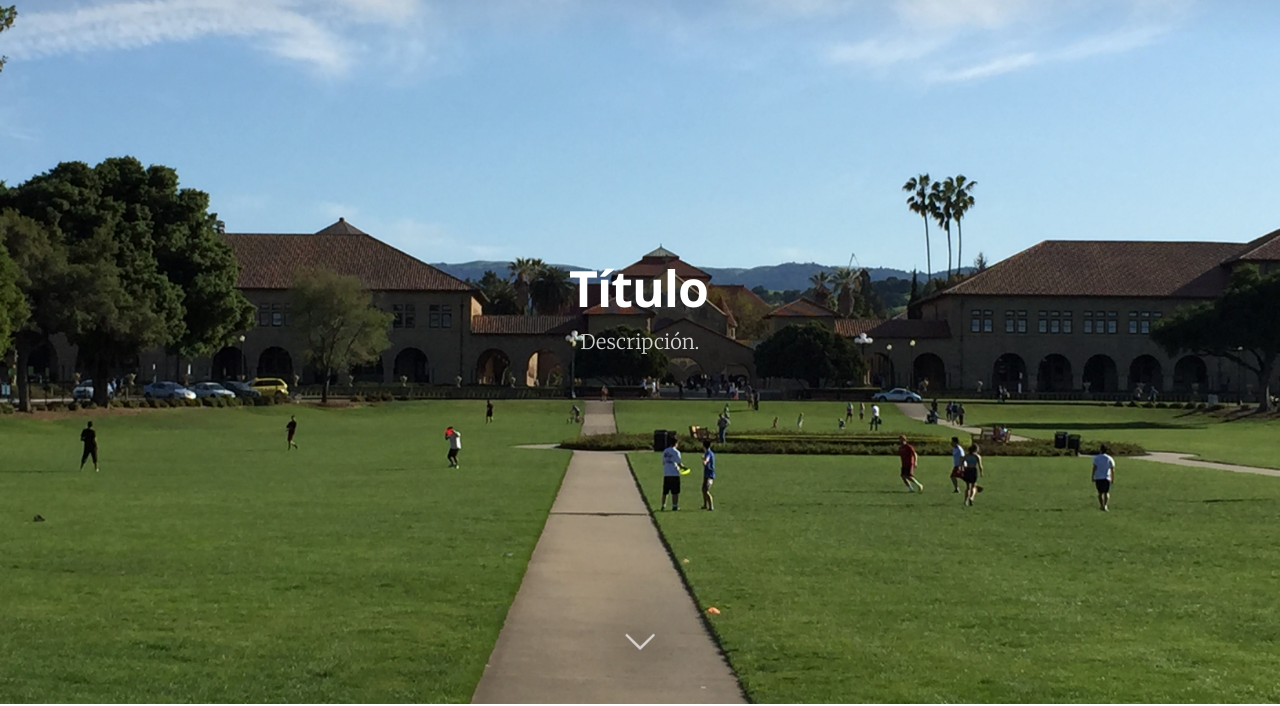
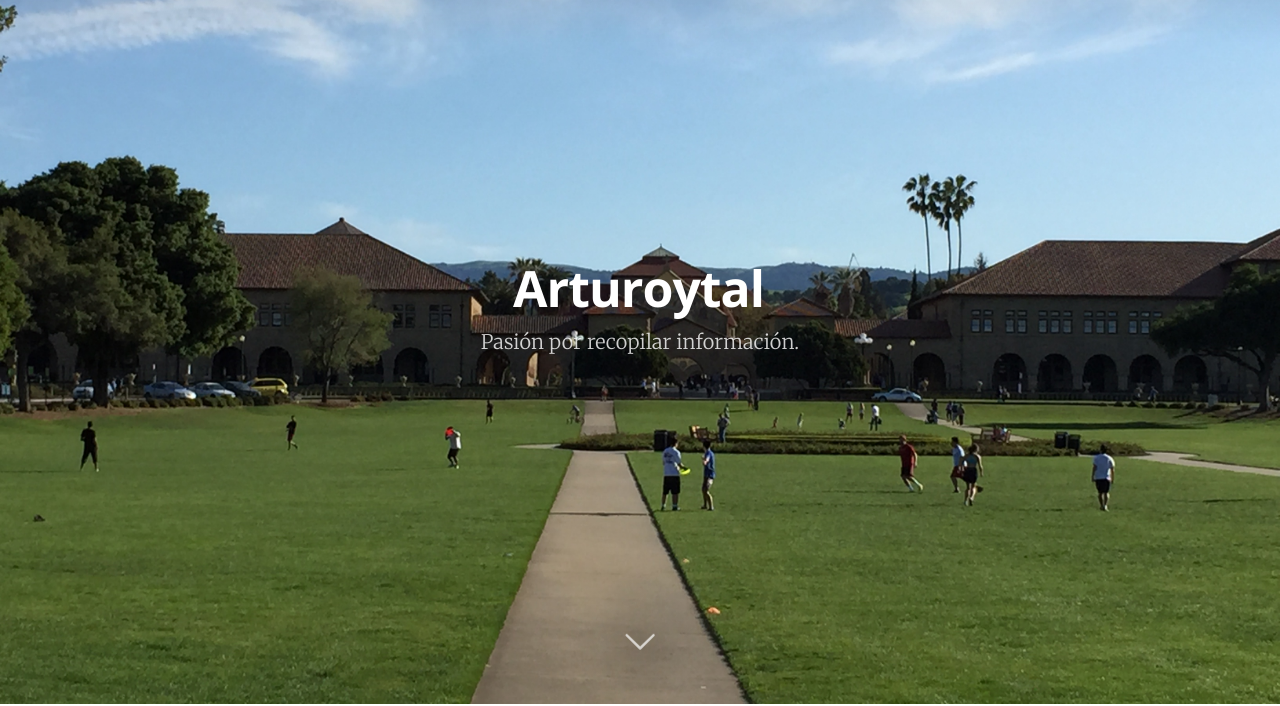
Before and after one commit to arturoytal/Platzi, a plain HTML site: page git/index.html in a window 1280 px wide. Shown: the part 96-802 px from the top of the page. Drawn offline with nearby package versions, Linux system fonts and the light colour scheme.

Commit message:
gh pages

```diff
--- a/git/index.html
+++ b/git/index.html
@@ -7,7 +7,7 @@
 
     <meta charset="utf-8">
 
-    <title>Ejercicio</title>
+    <title>Arturoytal! Pasión por recopilar información!</title>
     <meta name="description" content="Ejercicio del Curso Profesional de GIT y GitHub.">
     <meta http-equiv="Content-Type" content="text/html" charset="UTF-8" />
     <meta http-equiv="X-UA-Compatible" content="IE=edge,chrome=1" />
@@ -19,8 +19,8 @@
     <meta property="og:type" content="website">
     <meta property="og:title" content="Ejercicio">
     <meta property="og:description" content="Descripción">
-    <meta property="og:url" content="http://localhost:2368/">
-    <meta property="og:image" content="http://localhost:2368/content/images/2016/01/IMG_0022.JPG">
+    <meta property="og:url" content="http://arturoytal.github.io/Platzi/">
+    <meta property="og:image" content="">
 
     </script>
 
@@ -36,7 +36,7 @@
 <!-- Favicons
   ================================================== -->
 
-    <link rel="shortcut icon" href="/assets/images/mike.ico" type="image/x-icon">
+    <link rel="shortcut icon" href="/assets/images/arturoytal.ico" type="image/x-icon">
 
 
 <!-- CSS
@@ -75,8 +75,8 @@
             </nav>
             <div class="vertical">
                 <div class="main-header-content inner">
-                    <h1 class="page-title">Título</h1>
-                    <h2 class="page-description">Descripción.</h2>
+                    <h1 class="page-title">Arturoytal</h1>
+                    <h2 class="page-description">Pasión por recopilar información.</h2>
                 </div>
             </div>
             <a class="scroll-down icon-arrow-left" href="index.html#content" data-offset="-45"><span class="hidden">Scroll Down</span></a>
```
